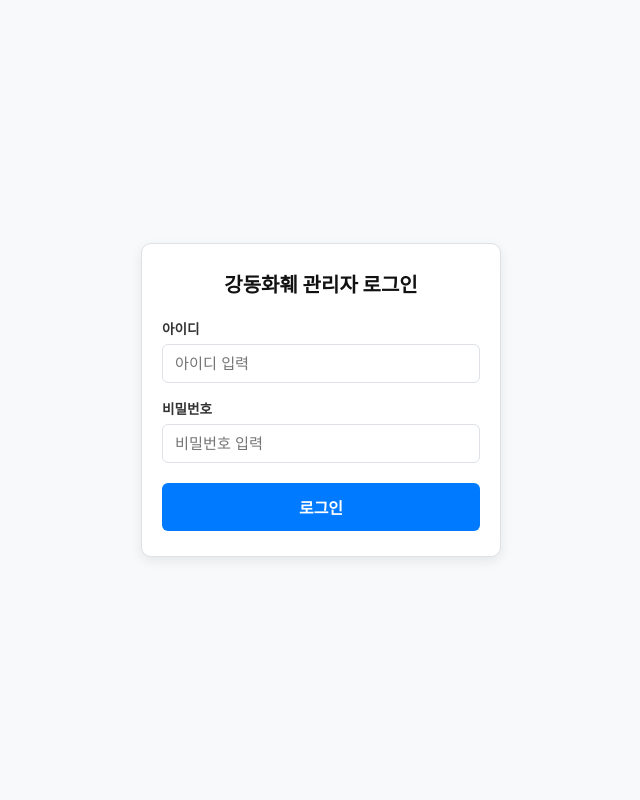
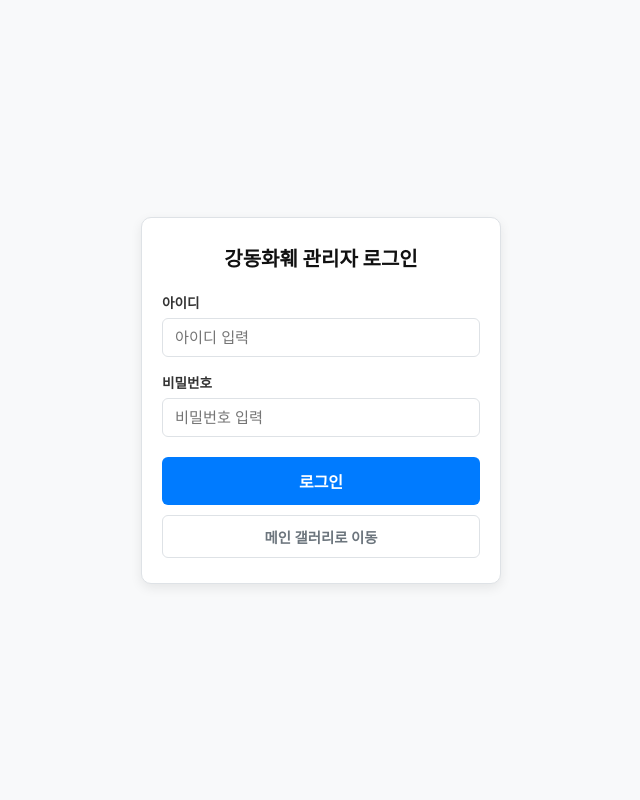
Before and after one commit to ggumtl/kdflower, a FastAPI app: page /admin/login in a window 1280 px wide. Shown: the whole page, without its empty margins (319-959 px from the left). Run offline with FastAPI, Linux system fonts and the light colour scheme.

Commit message:
login page에 홈 바로가기

```diff
--- a/templates/admin/login.html
+++ b/templates/admin/login.html
@@ -10,6 +10,7 @@
             --bg-color: #f8f9fa;
             --border-color: #dee2e6;
             --danger-color: #dc3545;
+            --secondary-color: #6c757d;
         }
 
         * { box-sizing: border-box; margin: 0; padding: 0; }
@@ -65,7 +66,7 @@
             text-align: center;
         }
 
-        button {
+        .btn-login {
             width: 100%;
             padding: 12px;
             background-color: var(--primary-color);
@@ -78,7 +79,27 @@
             margin-top: 5px;
         }
 
-        button:active { background-color: #0056b3; }
+        .btn-login:active { background-color: #0056b3; }
+
+        /* 홈 바로가기 버튼 스타일 */
+        .btn-home {
+            display: block;
+            width: 100%;
+            padding: 10px;
+            margin-top: 10px;
+            background-color: #ffffff;
+            color: var(--secondary-color);
+            border: 1px solid var(--border-color);
+            border-radius: 6px;
+            font-size: 0.9rem;
+            font-weight: 600;
+            text-align: center;
+            text-decoration: none;
+        }
+
+        .btn-home:active {
+            background-color: #f1f3f5;
+        }
     </style>
 </head>
 <body>
@@ -96,8 +117,11 @@
                 <label for="password">비밀번호</label>
                 <input type="password" id="password" name="password" placeholder="비밀번호 입력" required>
             </div>
-            <button type="submit">로그인</button>
+            <button type="submit" class="btn-login">로그인</button>
         </form>
+
+        <!-- 홈 바로가기 버튼 -->
+        <a href="/" class="btn-home">메인 갤러리로 이동</a>
     </div>
 </body>
 </html>
```
